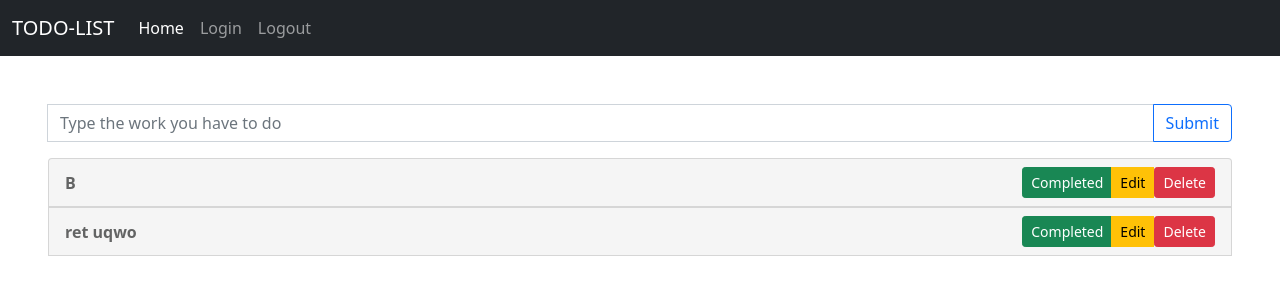
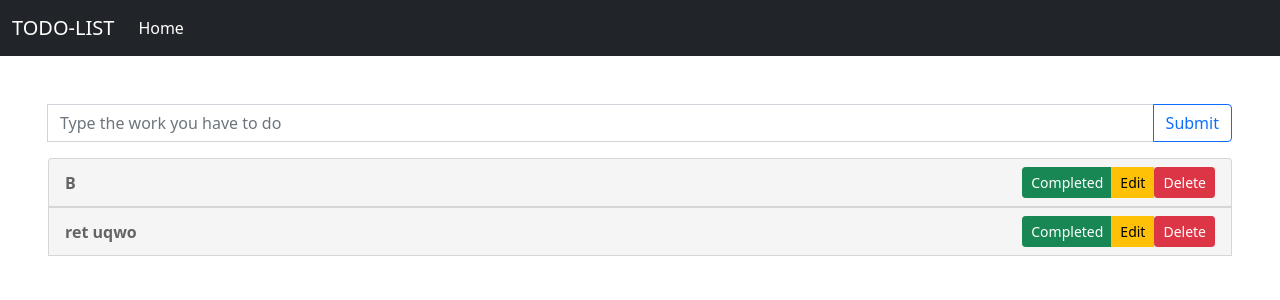
Before and after one commit to Xeromola/Todo-List-Django, a Django app: page / in a window 1280 px wide. Shown: the top 300 px of the page. Run offline with Django 3.2, Linux system fonts and the light colour scheme; data comes from the database, SQL or seed files in the repository; some libraries are stand-ins or nearby versions.

Commit message:
Update index.html

```diff
--- a/templates/index.html
+++ b/templates/index.html
@@ -20,8 +20,6 @@
 			<div class="collapse navbar-collapse" id="navbarNavDropdown">
 				<ul class="navbar-nav">
 					<li class="nav-item"> <a class="nav-link active" aria-current="page" href="#">Home</a> </li>
-					<li class="nav-item"> <a class="nav-link" href="#">Login</a> </li>
-					<li class="nav-item"> <a class="nav-link" href="#">Logout</a> </li>
 				</ul>
 			</div>
 		</div>
```
